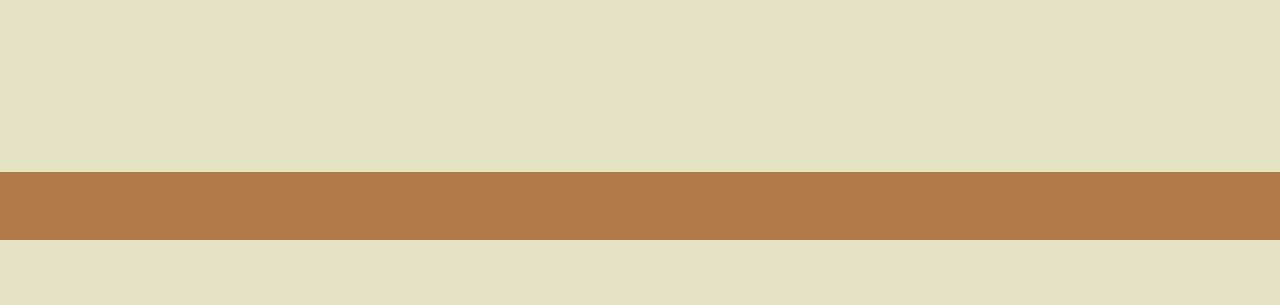
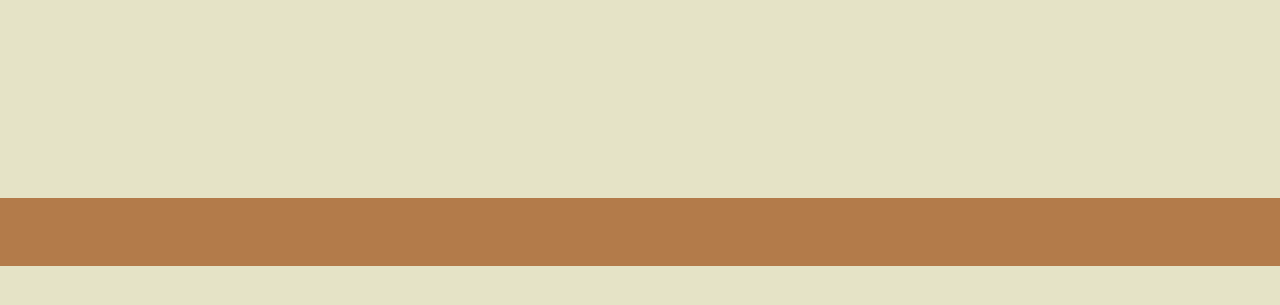
Before and after one commit to jgo2nja/jgo2nja.github.io, a plain HTML site: page index.html in a window 1280 px wide. Shown: the part 359-664 px from the top of the page. Drawn offline with Linux system fonts and the light colour scheme.

Commit message:
Update style.css

```diff
--- a/style.css
+++ b/style.css
@@ -102,7 +102,7 @@ body {
 	float:bottom;
 	padding-bottom:5.3%;
 	background-color: #B37B4A;
-	margin-top:34%
+	margin-top:36%
 }
 
 .bottom {
```
